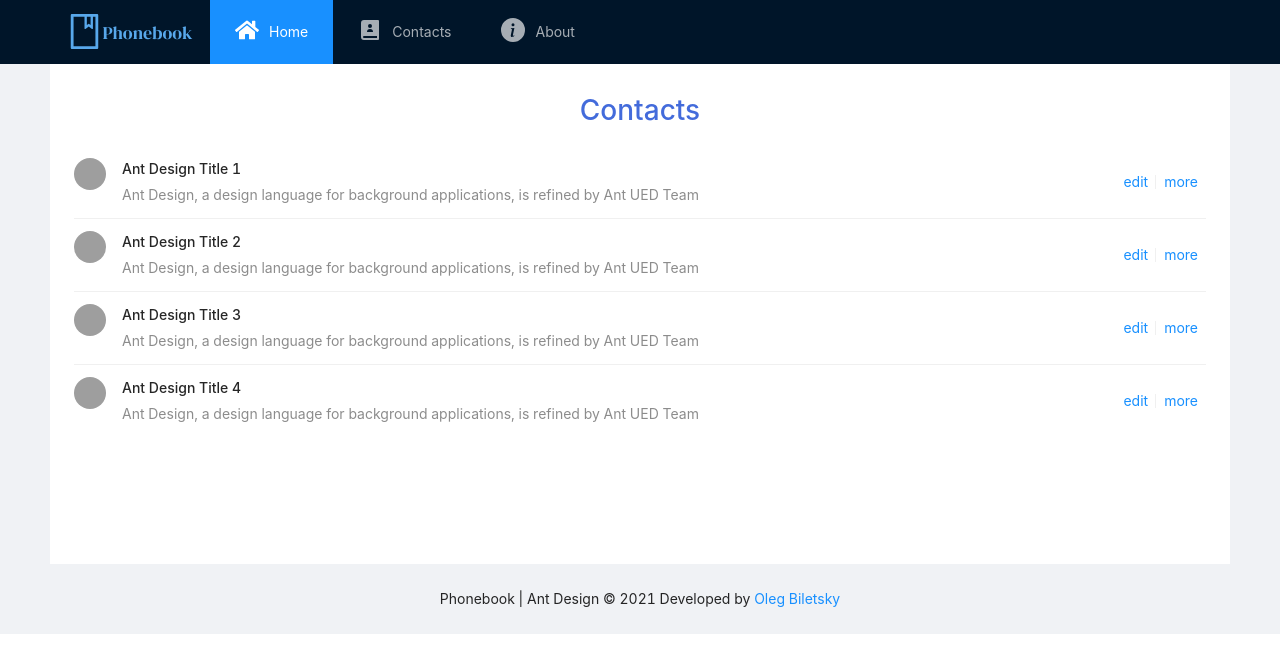
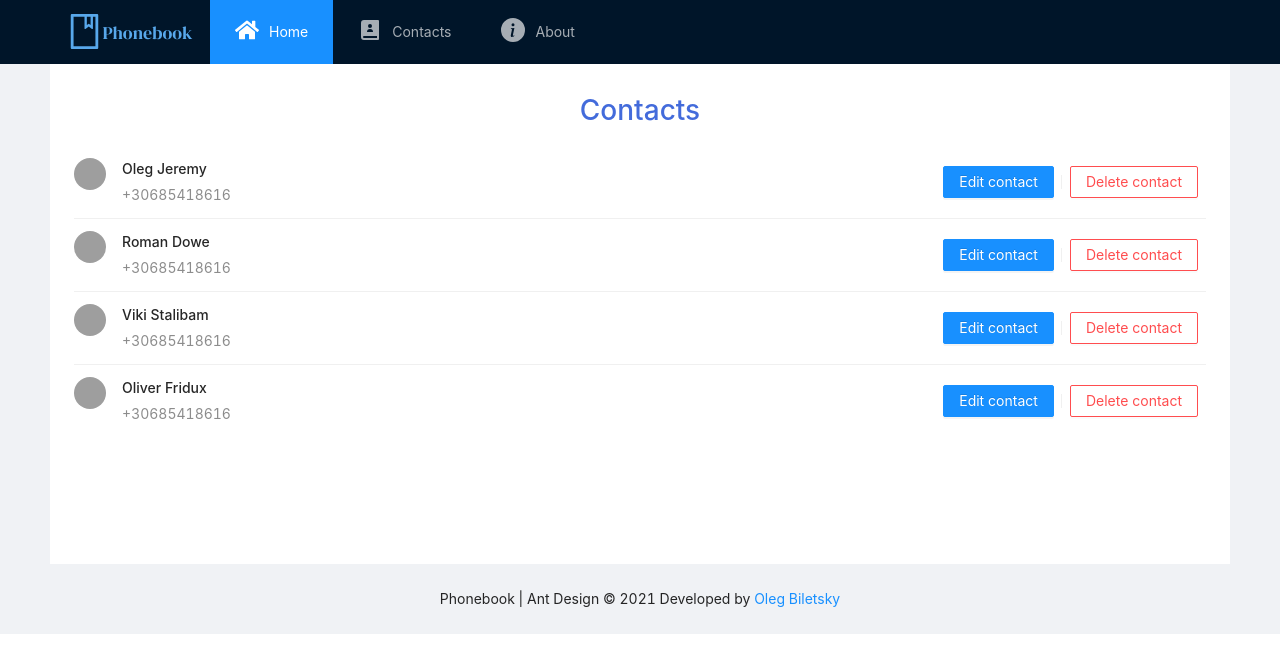
Before and after one commit to OlegBiletsky/Phonebook, a React app: page /contacts in a window 1280 px wide. Shown: the top 672 px of the page. Built offline with nearby package versions, Linux system fonts and the light colour scheme; grey boxes are pictures that could not be loaded.

Commit message:
improve Contacts list

```diff
--- a/src/components/Contacts/ContactsList/index.js
+++ b/src/components/Contacts/ContactsList/index.js
@@ -1,7 +1,5 @@
 import React from 'react';
 import { List, Avatar, Button } from 'antd';
-
-
 
 class ContactsList extends React.Component {
 //   state = {
@@ -25,16 +23,24 @@ class ContactsList extends React.Component {
     // const { list } = this.state;
     const data = [
         {
-          title: 'Ant Design Title 1',
+            subscriberName: 'Oleg',
+            subscriberLastName: "Jeremy",
+            subscriberPhoneNumber: '+30685418616',
         },
         {
-          title: 'Ant Design Title 2',
+            subscriberName: 'Roman',
+            subscriberLastName: "Dowe",
+            subscriberPhoneNumber: '+30685418616',
         },
         {
-          title: 'Ant Design Title 3',
+            subscriberName: 'Viki',
+            subscriberLastName: "Stalibam",
+            subscriberPhoneNumber: '+30685418616',
         },
         {
-          title: 'Ant Design Title 4',
+            subscriberName: 'Oliver',
+            subscriberLastName: "Fridux",
+            subscriberPhoneNumber: '+30685418616',
         },
     ];
     return (
@@ -45,13 +51,14 @@ class ContactsList extends React.Component {
 
         renderItem={item => (
             <List.Item actions={[
-                <a key="list-loadmore-edit">edit</a>,
-                <a key="list-loadmore-more">more</a>
+                <Button key="contact-list-edit" type="primary">Edit contact</Button>,
+                <Button key="contact-list-delete" type="default" danger>Delete contact</Button>,
             ]}>
+
                 <List.Item.Meta
                     avatar={<Avatar src="https://zos.alipayobjects.com/rmsportal/ODTLcjxAfvqbxHnVXCYX.png"/>}
-                    title={<a href="https://ant.design">{item.title}</a>}
-                    description="Ant Design, a design language for background   applications, is refined by Ant UED Team"
+                    title={ ` ${item.subscriberName} ${item.subscriberLastName} ` }
+                    description={item.subscriberPhoneNumber}
                 />
 
           </List.Item>
```
